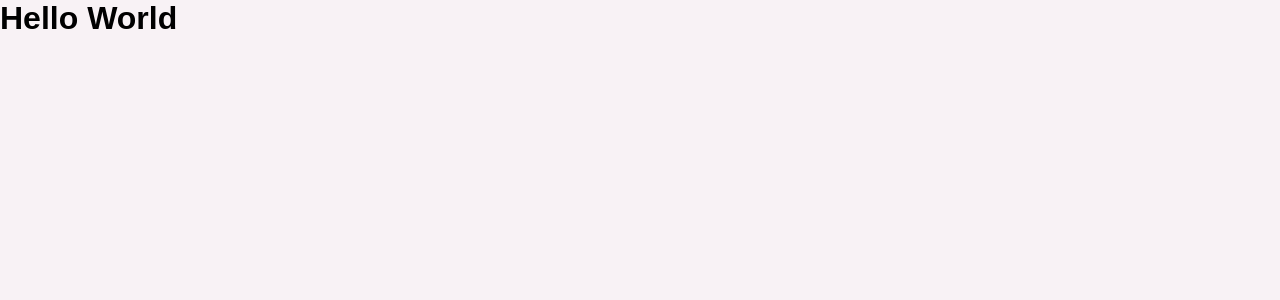
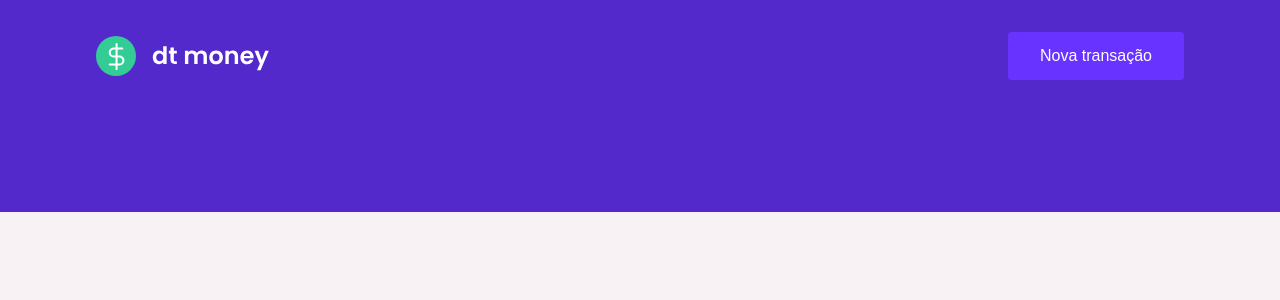
Before and after one commit to gabrielmnzs/dtmoney, a React (Create React App) app: page / in a window 1280 px wide. Shown: the top 300 px of the page. Built offline with nearby package versions, Linux system fonts and the light colour scheme; the HTML template or start-up script is replaced by a standard one.

Commit message:
feat: add Header component + styles

```diff
--- a/src/App.tsx
+++ b/src/App.tsx
@@ -1,9 +1,11 @@
 import { GlobalStyle } from "./styles/global";
+
+import Header from "./Components/Header";
 
 export function App() {
   return (
     <div className="App">
-      <h1>Hello World</h1>
+      <Header />
       <GlobalStyle />
     </div>
   );
--- /dev/null
+++ b/src/Components/Header/index.tsx
@@ -0,0 +1,14 @@
+import logo from '../../assets/logo.svg';
+
+import { Container, Content } from './styles';
+
+export default function Header() {
+  return (
+    <Container>
+      <Content>
+        <img src={logo} alt="dt money" />
+        <button type="button">Nova transação</button>
+      </Content>
+    </Container>
+  );
+}
--- /dev/null
+++ b/src/Components/Header/styles.ts
@@ -0,0 +1,31 @@
+import styled from 'styled-components';
+
+export const Container = styled.header`
+  background: var(--blue);
+`;
+
+export const Content = styled.div`
+  width: 1120px;
+  margin: 0 auto;
+
+  padding: 2rem 1rem 8.25rem;
+  display: flex;
+  align-items: center;
+  justify-content: space-between;
+
+  button {
+    font-size: 1rem;
+    color: #fff;
+    background: var(--blue-light);
+    border: 0;
+    padding: 0 2rem;
+    border-radius: 0.25rem;
+    height: 3rem;
+
+    transition: filter 0.2s;
+
+    &:hover {
+      filter: brightness(0.9);
+    }
+  }
+`;
```
